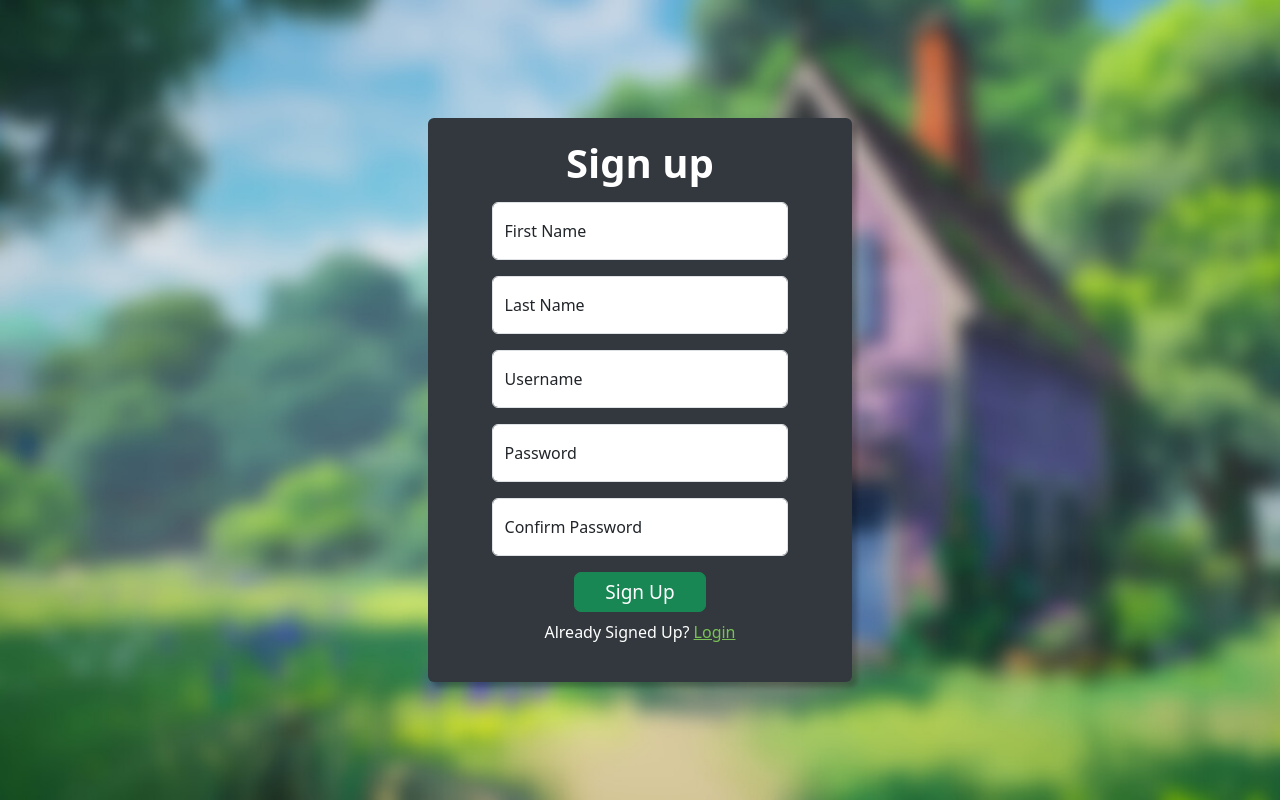
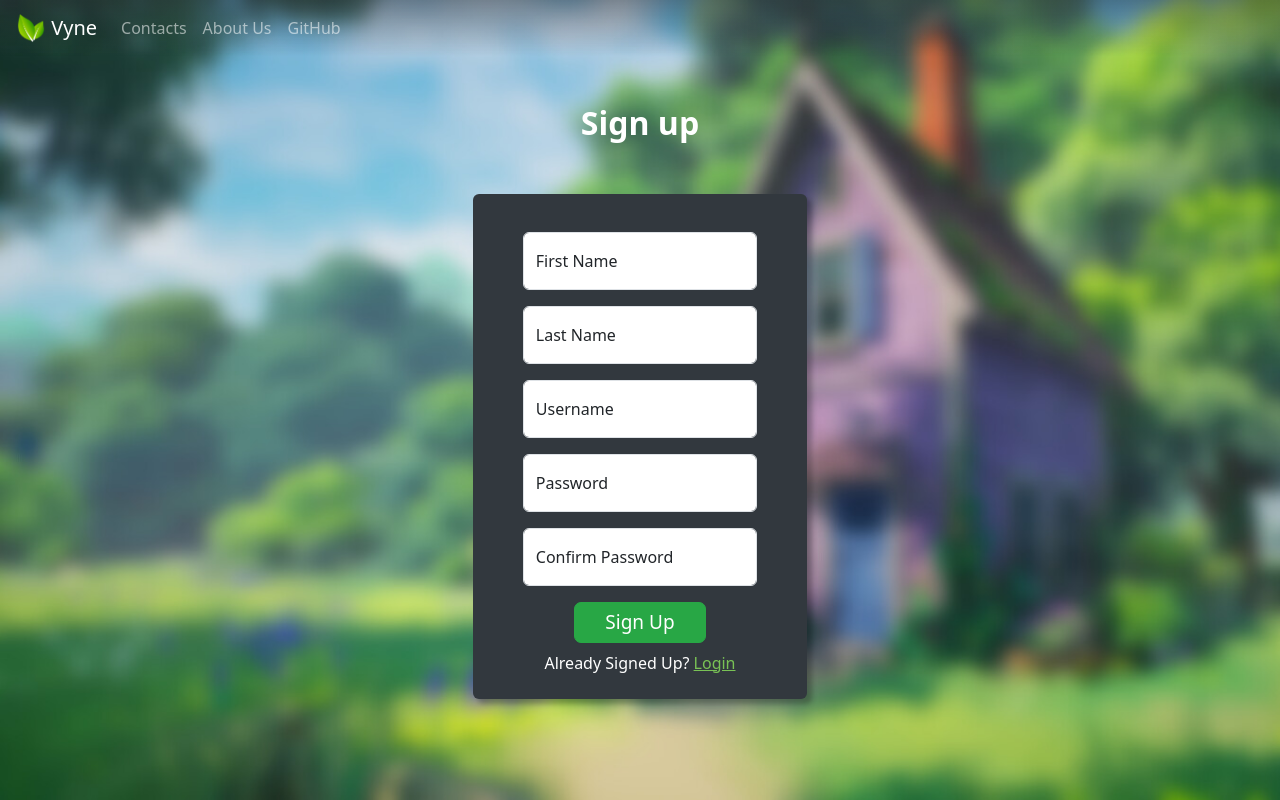
Before and after one commit to dshelton2001/POOS-Project-1, a PHP site: page /signup.html in a window 1280 px wide. Run offline with PHP 8.4, Linux system fonts and the light colour scheme; some libraries are stand-ins or nearby versions.

Commit message:
edits to signup page
err message display and visual changes

```diff
--- a/css/signup.css
+++ b/css/signup.css
@@ -3,6 +3,13 @@ body {
 	background-attachment: fixed;
 	background-repeat: no-repeat;
 	background-size: cover;
+}
+
+.bg {
+	color: white;
+	background: linear-gradient(to bottom, rgba(50, 56, 62, 0.5), 50%, rgba(50, 56, 62, 0));
+	padding-left: 16px;
+	padding-right: 16px;
 }
 
 #userDetailsDiv {
@@ -11,33 +18,17 @@ body {
 	padding-top: 20px;
 	padding-bottom: 22px;
 	background-color: #32383e;
-	width: 38%;
+	width: 30%;
 	max-width: 750px;
 	box-shadow: 5px 5px 5px 0 rgba(0, 0, 0, 0.25);
-}
-
-#errDiv {
-	background-color: white;
-	border-color: black;
-	border-style: solid;
-	border-width: 5px;
-	border-radius: 7px;
-	color: black;
-	padding: 10px 10px 10px 10px;
-	position: relative;
-	left: 476px;
-	top: 226px;
+	padding-top: 30px;
 }
 
 .signupTitle {
-	position: relative;
-	top: 1px;
+	bottom: 20px;
 	color: white;
 	text-align: center;
-}
-
-.inputTitle {
-	display: inline;
+	font-size: 32px;
 }
 
 #userDiv,
@@ -48,20 +39,17 @@ body {
 	width: 70%;
 }
 
-#firstnameInput:active {
-	color: #79c255;
-}
-
 #errMsg {
 	max-width: 380px;
 }
 
 .errText {
-	color: black;
+	color: rgb(197, 3, 3);
 }
 
 #nameErr {
-	bottom: 149px;
+	width: max-content;
+	bottom: 200px;
 
 }
 
@@ -71,12 +59,13 @@ body {
 }
 
 #passwordErr {
-	bottom: 40px;
+	width: 90%;
+	bottom: 25px;
 
 }
 
 #fillErr {
-	bottom: 220px;
+	bottom: 250px;
 }
 
 #login-text {
@@ -89,20 +78,23 @@ body {
 }
 
 .errBox {
-	background-color: white;
+	background-color: #FFCCCB;
 	color: red;
 	border: solid;
+	border-width: 3px;
 	max-width: max-content;
+	border-radius: 7px;
 }
+
 
 .notvisible {
 	opacity: 0;
-	transition: 0.5s 0.5s;
+	transition: 0.4s;
 }
 
 .visible {
 	opacity: 1;
-	transition: 0.5s 0.5s;
+	transition: 0.4s;
 }
 
 .form-floating #buttondiv {
@@ -114,7 +106,14 @@ body {
 #ConfirmBtn {
 	padding: 5px 30px 5px 30px;
 	border-radius: 7px;
+	background-color: #28a745;
+	border-color: #28a745;
 	cursor: pointer;
 	font-size: 19px;
-	transition-duration: 0.4s;
+
 }
+
+#ConfirmBtn:hover {
+	background-color: #218938;
+	border-color: #218938;
+}
--- a/js/signup.js
+++ b/js/signup.js
@@ -26,15 +26,12 @@ function doSignUp() {
 	let jsonPayload = JSON.stringify(tmp);
 
 	let url = apiUrlBase + '/' + signupEndpoint;
-
 	let xhr = new XMLHttpRequest();
 	xhr.open('POST', url, true);
 	xhr.setRequestHeader('Content-type', 'application/json; charset=UTF-8');
-
 	try {
 		xhr.onreadystatechange = function () {
 			if (this.readyState == XhrReadyState.done && this.status == HttpStatus.success) {
-				let jsonObject = JSON.parse(xhr.responseText);
 				saveUserCookie(jsonObject.id, jsonObject.firstName, jsonObject.lastName, jsonObject.userName, jsonObject.password);
 				window.location.href = 'login.html';
 			}
@@ -42,12 +39,12 @@ function doSignUp() {
 		xhr.send(jsonPayload);
 	}
 	catch (err) {
-		console.log("badinput");
 		document.getElementById("dupUserText").innerHTML = err.message;
 		changeVisability(e3, 0);
 	}
 }
 
+//Changes visability of the err messages
 function changeVisability(a, state) {
 	if (state == 0) {
 		for (let i = 0; i < a.length; i++) {
@@ -62,6 +59,7 @@ function changeVisability(a, state) {
 	}
 }
 
+//Checks for valid inputs
 function checkInput() {
 	var nonempty;
 	var sc1;
@@ -87,8 +85,7 @@ function checkInput() {
 	}
 
 	// Validate First or Last contain no special chars.
-	if (checkSpecialCharacters(firstnameInput.value) || checkSpecialCharacters(lastnameInput.value)
-		|| firstnameInput.value == "" || lastnameInput.value == "") {
+	if (checkSpecialCharacters(firstnameInput.value) || checkSpecialCharacters(lastnameInput.value)) {
 		changeVisability(e2, 0);
 		sc1 = false;
 	} else {
@@ -103,12 +100,14 @@ function checkInput() {
 		passLen = true;
 	}
 
+	//Validate no special characters
 	if (checkSpecialCharacters(passwordInput.value) != true) {
 		passSc = false;
 	} else {
 		passSc = true;
 	}
 
+	//Validate password match
 	if (confirmpasswordInput.value != passwordInput.value || passwordInput.value == "") {
 		passMatch = false;
 	} else {
@@ -126,21 +125,15 @@ function checkInput() {
 	}
 }
 
+//Checks for special character in input
 function checkSpecialCharacters(str) {
 	const specialChars = /[ `!@#$%^&*()_+\-=\[\]{};:\\|,.<>\/?~]/;
 	return specialChars.test(str);
 }
 
-function checkExistingUsername(str) {
-
-}
-
+//Checks the length of the password
 function checkPasswordStrength(str) {
 	if (str.length < 8)
 		return false;
 	return true;
 }
-
-function checkPasswords() {
-
-}
--- a/signup.html
+++ b/signup.html
@@ -4,11 +4,12 @@
 <head>
 	<meta charset="UTF-8">
 	<meta http-equiv="X-UA-Compatible" content="IE=edge">
-	<link href="https://cdn.jsdelivr.net/npm/bootstrap@5.3.1/dist/css/bootstrap.min.css" rel="stylesheet">
-	<script src="https://kit.fontawesome.com/5c92cd29ea.js" crossorigin="anonymous"></script>
 	<meta name="viewport" content="width=device-width, initial-scale=1.0">
 
 	<title>SignUp Page</title>
+	<link href="https://cdn.jsdelivr.net/npm/bootstrap@5.3.1/dist/css/bootstrap.min.css" rel="stylesheet">
+	<script src="https://kit.fontawesome.com/5c92cd29ea.js" crossorigin="anonymous"></script>
+
 	<script defer src="js/md5.js"></script>
 	<script defer src="js/cookies.js"></script>
 	<script defer src="js/signup.js"></script>
@@ -16,20 +17,46 @@
 </head>
 
 <body>
-	<div id="parentDiv" class="container vh-100 d-flex justify-content-center align-items-center">
-		<div class="rounded" id="userDetailsDiv">
-			<h1 class="signupTitle fw-bolder">Sign up</h1>
+	<nav class="navbar navbar-expand-md navbar-dark bg">
+		<a class="navbar-brand" href="/">
+			<img src="images/logo.png" width="30" height="30" class="d-inline-block align-top" alt="Leaf logo">
+			Vyne
+		</a>
+		<button class="navbar-toggler" type="button" data-toggle="collapse" data-target="#navbarNav"
+			aria-controls="navbarNav" aria-expanded="false" aria-label="Toggle navigation">
+			<span class="navbar-toggler-icon"></span>
+		</button>
+		<div class="collapse navbar-collapse" id="navbarNav">
+			<ul class="navbar-nav mr-auto">
+				<li class="nav-item">
+					<a id="contacts-link" class="nav-link" href="contacts.html">Contacts <span
+							class="sr-only">(current)</span></a>
+				</li>
+				<li class="nav-item">
+					<a class="nav-link" href="about-us.html">About Us</a>
+				</li>
+				<li class="nav-item">
+					<a class="nav-link" href="https://github.com/dshelton2001/POOS-Project-1" target="_blank"
+						rel="noopener noreferrer">GitHub</a>
+				</li>
+			</ul>
+		</div>
+	</nav>
+
+	<h1 class="signupTitle fw-bolder mt-5 mb-1">Sign up</h1>
+	<div id="parentDiv" class="container  d-flex justify-content-center align-items-center">
+		<div class="rounded my-5 pb-2" id="userDetailsDiv">
 			<div class="form-floating mb-auto mt-2" id="firstDiv">
-				<input type="text" class="form-control" id="firstnameInput" placeholder="First Name">
+				<input type="text" class="form-control" id="firstnameInput" placeholder="First Name" autocomplete="off">
 				<label for="firstnameInput">First Name</label>
 			</div>
 			<div class="form-floating mb-auto mt-3" id="lastDiv">
-				<input type="text" class="form-control" id="lastnameInput" placeholder="Last Name">
-				<label for="lastnameInput">Last Name</label>
+				<input type="text" class="form-control" id="lastnameInput" placeholder="Last Name" autocomplete="off">
+				<label for=" lastnameInput">Last Name</label>
 			</div>
 			<div class="form-floating mb-auto mt-3" id="userDiv">
-				<input type="text" class="form-control" id="usernameInput" placeholder="Username">
-				<label for="usernameInput">Username</label>
+				<input type="text" class="form-control" id="usernameInput" placeholder="Username" autocomplete="off">
+				<label for=" usernameInput">Username</label>
 			</div>
 			<div class="form-floating mb-auto mt-3" id="passDiv">
 				<input type="password" class="form-control" id="passwordInput" placeholder="Password">
@@ -51,7 +78,7 @@
 					<p class="my-auto e1 errText" id="fillAllText">Fill in all boxes</p>
 				</div>
 				<div class="row position-relative errBox e2 notvisible" id="nameErr">
-					<p class="my-auto errText e2" id="specialCharText">Can't use special chracters for first and last
+					<p class="my-auto errText e2" id="specialCharText">Can't use special characters for first and last
 						name
 					</p>
 				</div>
@@ -59,8 +86,9 @@
 					<p class="my-auto errText e3" id="dupUserText"></p>
 				</div>
 				<div class="row position-relative errBox e4 notvisible" id="passwordErr">
-					<p class="my-auto errText e4 notvisible" id="lenText">Password must have at least 8 characters</p>
+					<p class="my-auto errText e4 notvisible" id="lenText">Password must have at least 8 characters </p>
 					<p class="my-auto errText e4 notvisible" id="passSpecialText">Password must have special character
+						</i>
 					</p>
 					<p class="my-auto errText e4 notvisible" id="matchText">Passwords must match</p>
 				</div>
```
Also changed, not shown: login.html (+20 -9 lines).
